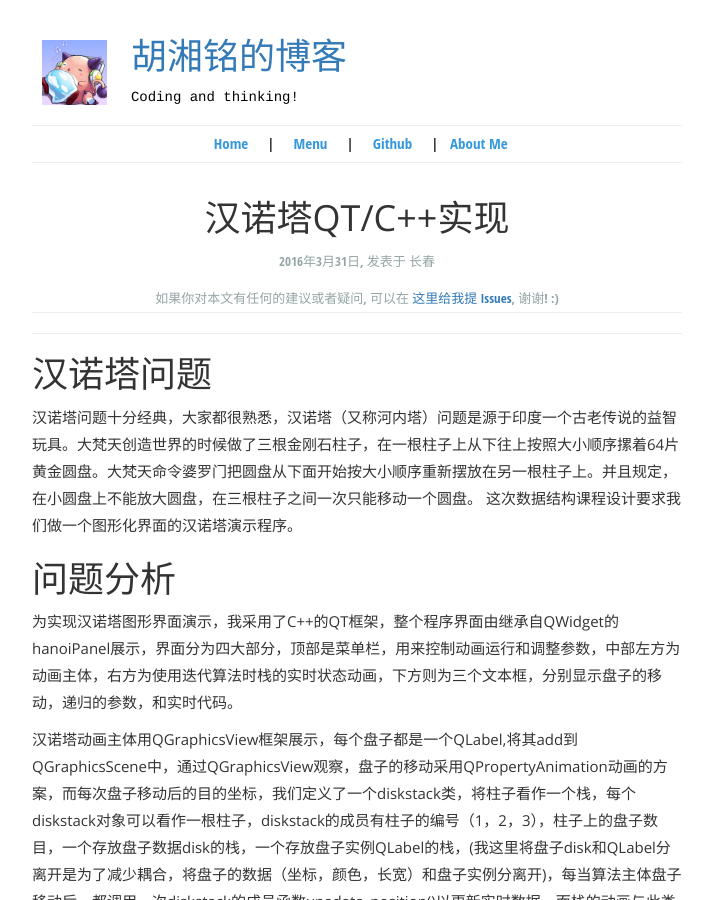
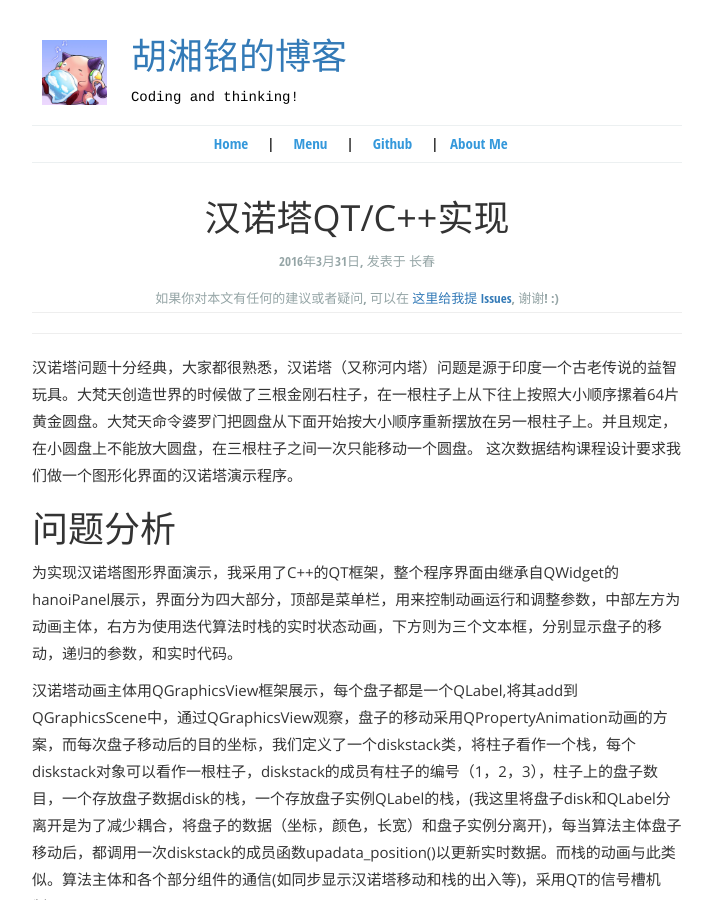
Before and after one commit to husama/husama.github.io, a Jekyll site: the page built from _posts/2016-03-21-汉诺塔QT-C++实现.md, in a window 1280 px wide and 900 px high. Shown: the whole window, without its empty margins (283-996 px from the left). Built offline with Jekyll 4.4.1, drawn with Linux system fonts in a browser that asks for light colours.

Commit message:
Update 2016-03-21-汉诺塔QT-C++实现.md

```diff
--- a/_posts/2016-03-21-汉诺塔QT-C++实现.md
+++ b/_posts/2016-03-21-汉诺塔QT-C++实现.md
@@ -8,8 +8,6 @@ excerpt_separator: "##"
 ---
 
 ---
-
-# 汉诺塔问题
 
 汉诺塔问题十分经典，大家都很熟悉，汉诺塔（又称河内塔）问题是源于印度一个古老传说的益智玩具。大梵天创造世界的时候做了三根金刚石柱子，在一根柱子上从下往上按照大小顺序摞着64片黄金圆盘。大梵天命令婆罗门把圆盘从下面开始按大小顺序重新摆放在另一根柱子上。并且规定，在小圆盘上不能放大圆盘，在三根柱子之间一次只能移动一个圆盘。
 这次数据结构课程设计要求我们做一个图形化界面的汉诺塔演示程序。
```
